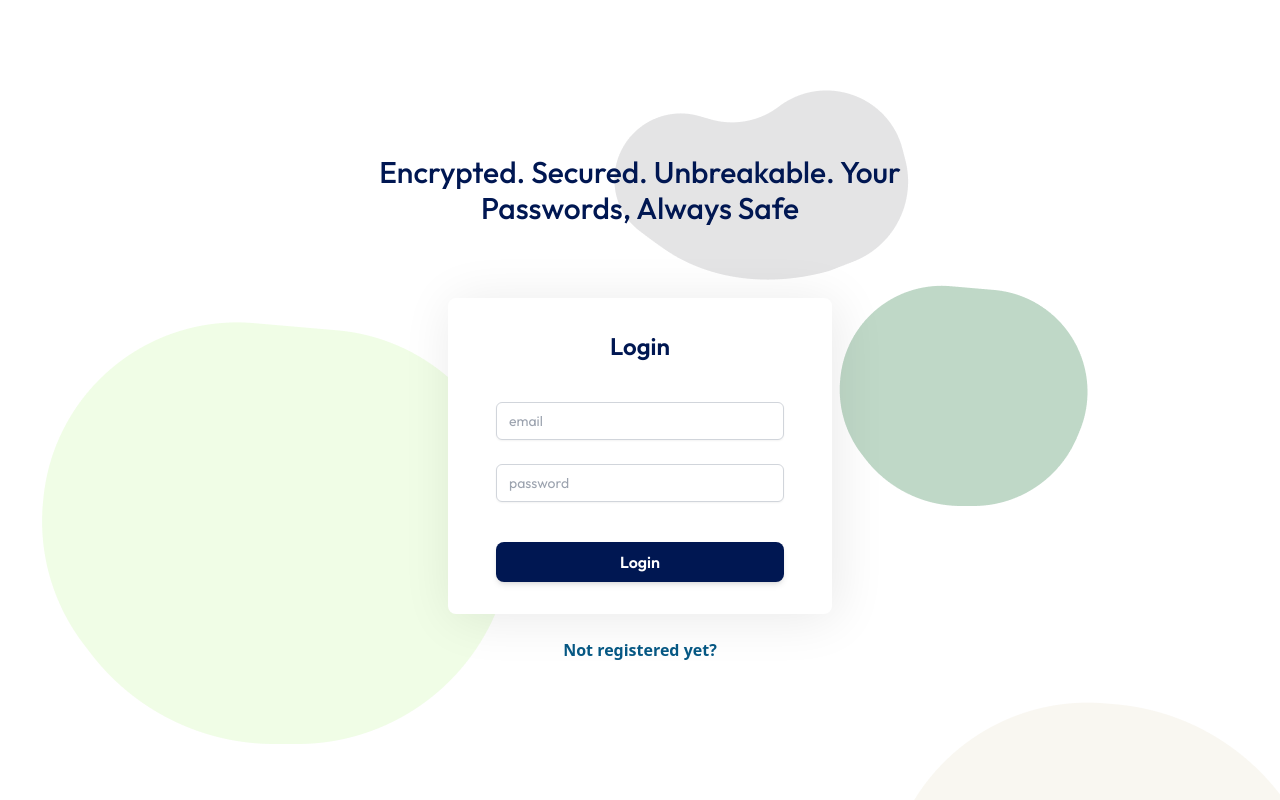
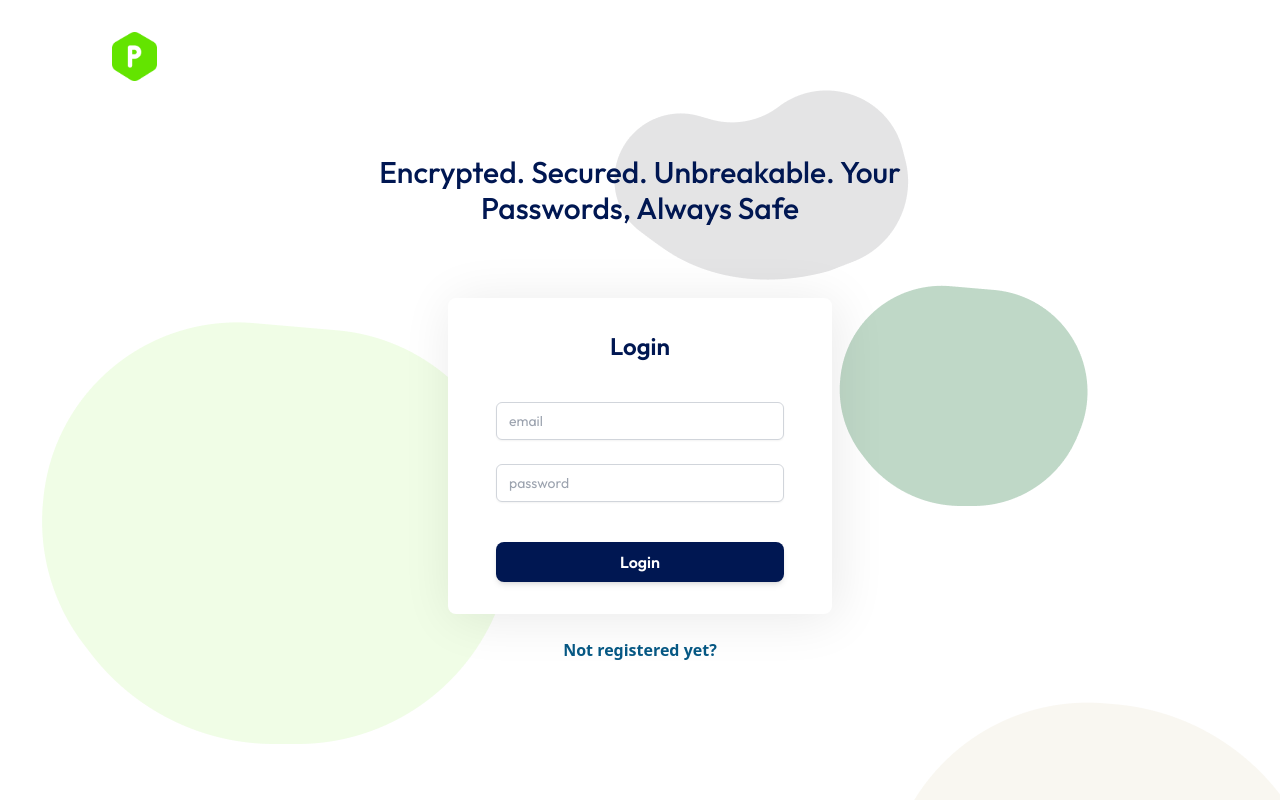
Before and after one commit to ManishaBairwa9/password-manager-frontend, a React (Create React App) app: page / in a window 1280 px wide. Built offline with nearby package versions, Linux system fonts and the light colour scheme.

Commit message:
added logo and some ui adjusments

```diff
--- a/src/App.js
+++ b/src/App.js
@@ -25,7 +25,8 @@ const App = () => {
         <Router>
             <Routes>
             <Route path="/" element={
-                <div className='min-h-screen p-2 md:p-14 lg:p-20 bg-custom-pattern bg-center flex flex-col justify-center items-center'>
+                <div className='min-h-screen p-2 md:p-14 lg:p-20 pt-28 bg-custom-pattern bg-center flex flex-col justify-center items-center'>
+                <div className='absolute w-[45px] h-[49px] bg-logo bg-cover top-8 left-28'></div>
                 {/* <div className='absolute w-[25rem] h-[20rem] rounded-full bg-[#63E400] opacity-10 top- left-[7rem]'></div> */}
                 {isRegistered && <h1 className='text-xl sm:text-2xl md:text-3xl text-[#001752] font-medium w-full sm:w-4/5 md:w-3/4 lg:w-[40rem] mx-auto text-center py-4 font-outfit z-50'>Encrypted. Secured. Unbreakable. Your Passwords, Always Safe</h1>}
                 {!isRegistered && <h1 className='text-xl sm:text-2xl md:text-3xl text-[#001752] font-medium w-full sm:w-4/5 md:w-3/4 lg:w-[40rem] mx-auto text-center py-4 font-outfit z-50'>Encrypted. Secured. Unbreakable. Your Passwords, Always Safe</h1>}
--- a/tailwind.config.js
+++ b/tailwind.config.js
@@ -13,7 +13,7 @@ module.exports = {
       },
       backgroundImage: {
         'custom-pattern': "url('./imageforbg.png')",
-        'logo' : "url('./passwordlogo.png')",
+        'logo': "url('./passwordlogo.png')",
       },
     },
   },
```
